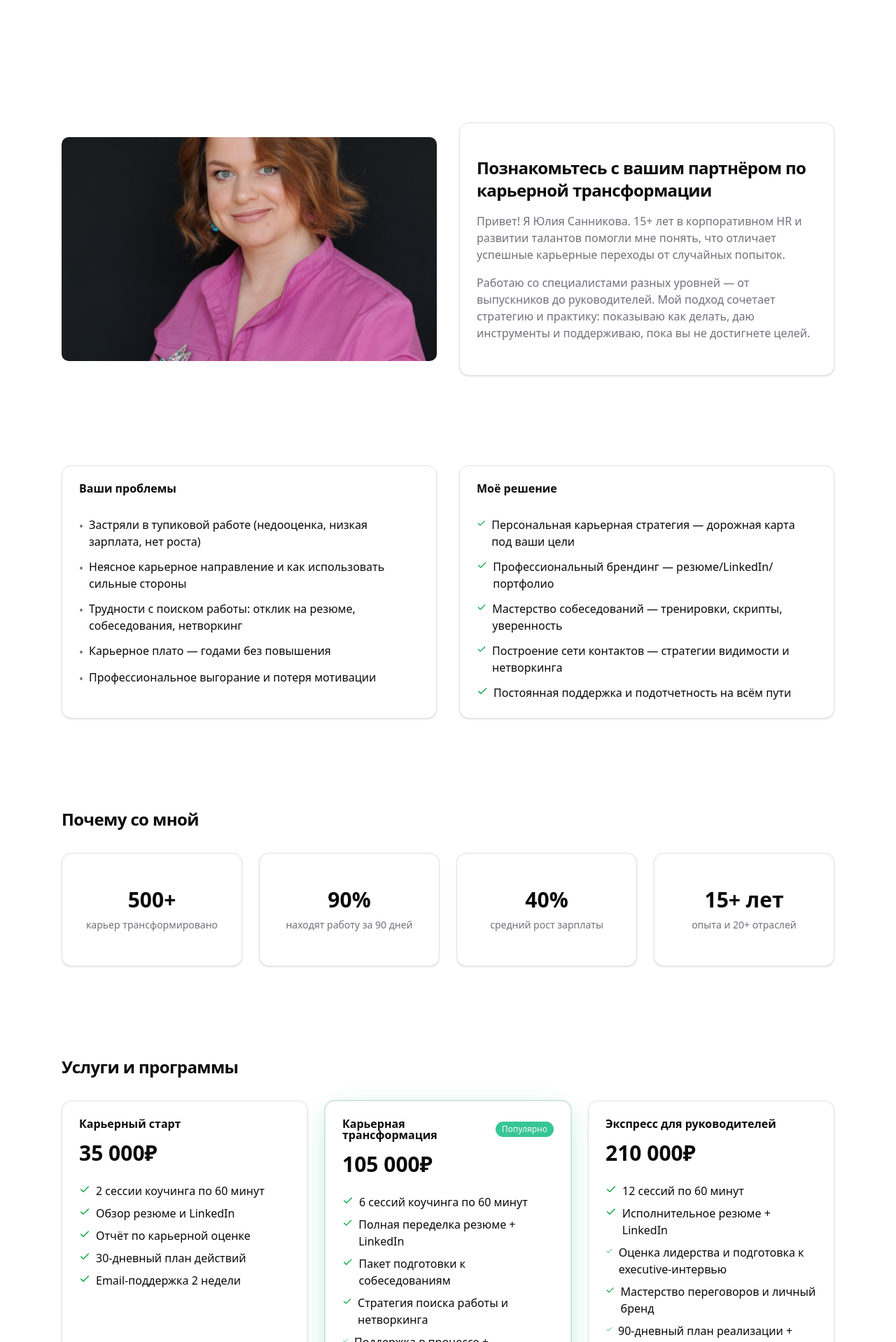
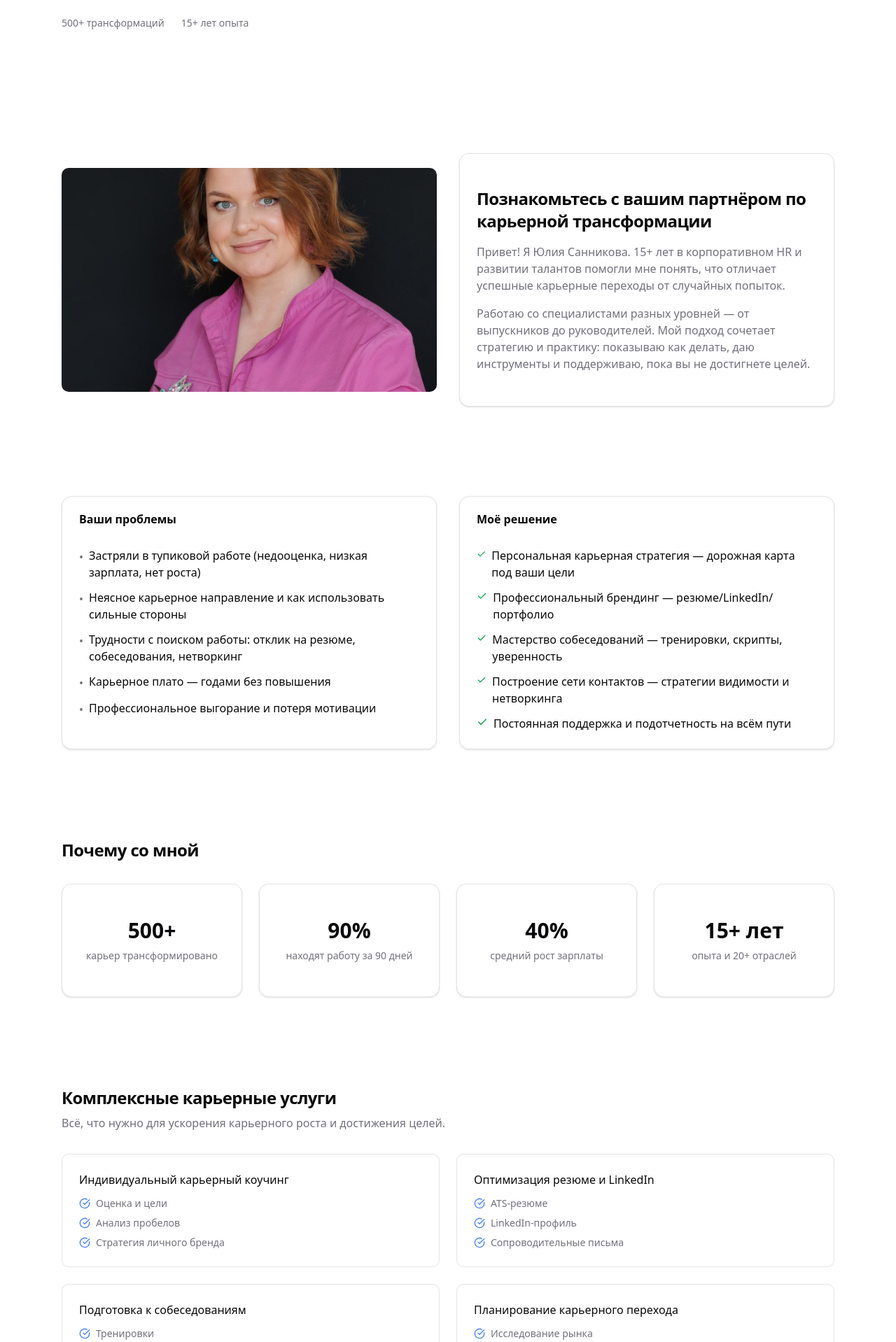
Before and after one commit to lfosignal/career-stories, a Next.js app: page / in a window 1280 px wide. Shown: the part 882-2800 px from the top of the page at 70% size. Built offline with nearby package versions, Linux system fonts and the light colour scheme.

Commit message:
export: adopt CONTENT_EXPORT (palette blue/indigo, services overview, cases, extended copy, nav updates, testimonial stars)

```diff
--- a/src/app/globals.css
+++ b/src/app/globals.css
@@ -51,8 +51,8 @@
   --card-foreground: oklch(0.141 0.005 285.823);
   --popover: oklch(1 0 0);
   --popover-foreground: oklch(0.141 0.005 285.823);
-  /* Brand accent (emerald/teal-ish) */
-  --primary: oklch(0.74 0.14 165);
+  /* Brand accent (blue/indigo per CONTENT_EXPORT) */
+  --primary: oklch(0.65 0.23 264.4);
   --primary-foreground: oklch(0.985 0 0);
   --secondary: oklch(0.967 0.001 286.375);
   --secondary-foreground: oklch(0.21 0.006 285.885);
@@ -63,7 +63,7 @@
   --destructive: oklch(0.577 0.245 27.325);
   --border: oklch(0.92 0.004 286.32);
   --input: oklch(0.92 0.004 286.32);
-  --ring: oklch(0.74 0.14 165 / 55%);
+  --ring: oklch(0.65 0.23 264.4 / 55%);
   --chart-1: oklch(0.646 0.222 41.116);
   --chart-2: oklch(0.6 0.118 184.704);
   --chart-3: oklch(0.398 0.07 227.392);
@@ -86,7 +86,7 @@
   --card-foreground: oklch(0.985 0 0);
   --popover: oklch(0.21 0.006 285.885);
   --popover-foreground: oklch(0.985 0 0);
-  --primary: oklch(0.7 0.12 165);
+  --primary: oklch(0.6 0.21 264.4);
   --primary-foreground: oklch(0.985 0 0);
   --secondary: oklch(0.274 0.006 286.033);
   --secondary-foreground: oklch(0.985 0 0);
--- a/src/app/page.tsx
+++ b/src/app/page.tsx
@@ -7,6 +7,8 @@ import { About } from "@/components/site/About"
 import { Benefits } from "@/components/site/Benefits"
 import { Testimonials } from "@/components/site/Testimonials"
 import { CTASection } from "@/components/site/CTASection"
+import { ServicesOverview } from "@/components/site/ServicesOverview"
+import { Cases } from "@/components/site/Cases"
 
 export default function Home() {
   return (
@@ -15,7 +17,9 @@ export default function Home() {
       <About />
       <ProblemSolution />
       <Benefits />
+      <ServicesOverview />
       <ServicesPricing />
+      <Cases />
       <Testimonials />
       <FAQ />
       <CTASection />
--- /dev/null
+++ b/src/components/site/Cases.tsx
@@ -0,0 +1,30 @@
+import { siteContent } from "@/content/site"
+import { Card, CardContent, CardHeader, CardTitle } from "@/components/ui/card"
+
+export function Cases() {
+  return (
+    <section className="container mx-auto max-w-6xl px-6 py-16" id="cases">
+      <h2 className="mb-8 text-2xl font-semibold tracking-tight">Истории успеха</h2>
+      <div className="grid gap-6 md:grid-cols-3">
+        {siteContent.cases.map((c) => (
+          <Card key={c.title}>
+            <CardHeader>
+              <CardTitle>{c.title}</CardTitle>
+            </CardHeader>
+            <CardContent className="space-y-3 text-sm">
+              <p>
+                <span className="font-medium">Вызов:</span> {c.challenge}
+              </p>
+              <p>
+                <span className="font-medium">Решение:</span> {c.solution}
+              </p>
+              <p>
+                <span className="font-medium">Результат:</span> {c.result}
+              </p>
+            </CardContent>
+          </Card>
+        ))}
+      </div>
+    </section>
+  )
+}
--- a/src/components/site/Header.tsx
+++ b/src/components/site/Header.tsx
@@ -12,11 +12,17 @@ export function Header() {
           {siteContent.brand.name}
         </Link>
         <nav className="hidden items-center gap-5 text-sm md:flex">
+          <a href="#about" className="text-muted-foreground hover:text-foreground">
+            Обо мне
+          </a>
           <a href="#problems" className="text-muted-foreground hover:text-foreground">
             Проблемы
           </a>
           <a href="#services" className="text-muted-foreground hover:text-foreground">
             Услуги
+          </a>
+          <a href="#testimonials" className="text-muted-foreground hover:text-foreground">
+            Отзывы
           </a>
           <a href="#faq" className="text-muted-foreground hover:text-foreground">
             FAQ
@@ -34,8 +40,10 @@ export function Header() {
             </SheetTrigger>
             <SheetContent side="right" className="w-72">
               <div className="mt-10 grid gap-4 text-sm">
+                <a href="#about">Обо мне</a>
                 <a href="#problems">Проблемы</a>
                 <a href="#services">Услуги</a>
+                <a href="#testimonials">Отзывы</a>
                 <a href="#faq">FAQ</a>
                 <a href="#contact">Контакты</a>
               </div>
--- /dev/null
+++ b/src/components/site/ServicesOverview.tsx
@@ -0,0 +1,27 @@
+import { siteContent } from "@/content/site"
+import { CheckCircle } from "lucide-react"
+
+export function ServicesOverview() {
+  const s = siteContent.servicesOverview
+  return (
+    <section className="container mx-auto max-w-6xl px-6 py-16">
+      <h2 className="text-2xl font-semibold tracking-tight">{s.title}</h2>
+      <p className="mt-2 max-w-3xl text-muted-foreground">{s.subtitle}</p>
+      <div className="mt-8 grid gap-6 md:grid-cols-2">
+        {s.items.map((item) => (
+          <div key={item.title} className="rounded-lg border p-6">
+            <h3 className="font-medium">{item.title}</h3>
+            <ul className="mt-3 space-y-2 text-sm text-muted-foreground">
+              {item.bullets.map((b) => (
+                <li key={b} className="flex items-start gap-2">
+                  <CheckCircle className="mt-0.5 size-4 text-primary" />
+                  <span>{b}</span>
+                </li>
+              ))}
+            </ul>
+          </div>
+        ))}
+      </div>
+    </section>
+  )
+}
--- a/src/components/site/Testimonials.tsx
+++ b/src/components/site/Testimonials.tsx
@@ -3,6 +3,7 @@
 import useEmblaCarousel from "embla-carousel-react"
 import { Card, CardContent } from "@/components/ui/card"
 import { siteContent } from "@/content/site"
+import { Star } from "lucide-react"
 
 const testimonials = [
   ...siteContent.testimonials,
@@ -13,13 +14,21 @@ export function Testimonials() {
 
   return (
     <section className="container mx-auto max-w-5xl px-6 py-16" id="testimonials">
-      <h2 className="mb-6 text-2xl font-semibold tracking-tight">Отзывы</h2>
+      <h2 className="mb-2 text-2xl font-semibold tracking-tight">Реальные результаты</h2>
+      <p className="mb-6 text-sm text-muted-foreground">Не только мои слова — что говорят клиенты</p>
       <div className="overflow-hidden" ref={viewportRef}>
         <div className="-ml-4 flex">
           {testimonials.map((t, i) => (
             <div key={i} className="min-w-0 flex-[0_0_100%] pl-4 md:flex-[0_0_50%]">
               <Card className="h-full">
                 <CardContent className="space-y-3 p-6">
+                  <div className="flex items-center gap-1 text-primary">
+                    <Star className="size-4 fill-current" />
+                    <Star className="size-4 fill-current" />
+                    <Star className="size-4 fill-current" />
+                    <Star className="size-4 fill-current" />
+                    <Star className="size-4 fill-current" />
+                  </div>
                   <p className="text-sm text-muted-foreground">{t.text}</p>
                   <p className="text-sm">— {t.name}</p>
                 </CardContent>
--- a/src/content/site.ts
+++ b/src/content/site.ts
@@ -9,7 +9,7 @@ export const siteContent = {
       "Раскройте свой потенциал: Ускорьте карьерный рост с экспертным наставничеством",
     subtitle:
       "Помогу найти работу мечты, сменить профессию или построить план карьерного развития. Персональные стратегии, которые дают реальные результаты за 90 дней или меньше.",
-    metrics: ["90% находят работу ≤ 3 месяца", "500+ трансформаций", "15+ лет опыта"],
+    metrics: ["⭐⭐⭐⭐⭐ Рейтинг 5.0 (200+)", "90% находят работу ≤ 3 месяца", "500+ трансформаций", "15+ лет опыта"],
     primaryCta: "Записаться на консультацию",
     secondaryCta: "Посмотреть программы",
   },
@@ -81,6 +81,57 @@ export const siteContent = {
       featured: false,
     },
   ],
+  servicesOverview: {
+    title: "Комплексные карьерные услуги",
+    subtitle:
+      "Всё, что нужно для ускорения карьерного роста и достижения целей.",
+    items: [
+      {
+        title: "Индивидуальный карьерный коучинг",
+        bullets: ["Оценка и цели", "Анализ пробелов", "Стратегия личного бренда"],
+      },
+      {
+        title: "Оптимизация резюме и LinkedIn",
+        bullets: ["ATS‑резюме", "LinkedIn‑профиль", "Сопроводительные письма"],
+      },
+      {
+        title: "Подготовка к собеседованиям",
+        bullets: ["Тренировки", "База вопросов", "Переговоры о зарплате"],
+      },
+      {
+        title: "Планирование карьерного перехода",
+        bullets: ["Исследование рынка", "Переносимость навыков", "План перехода"],
+      },
+      {
+        title: "Развитие лидерства",
+        bullets: ["Оценка лидерства", "Исполнительное присутствие", "Стратегическое мышление"],
+      },
+      {
+        title: "Стратегия поиска работы",
+        bullets: ["План и трекинг заявок", "Система follow‑ups", "Нетворкинг"],
+      },
+    ],
+  },
+  cases: [
+    {
+      title: "От розницы к продакт‑менеджменту",
+      challenge: "Смена карьеры без опыта в IT",
+      solution: "Перевод навыков, целевой нетворкинг, портфолио",
+      result: "PM‑роль в Яндексе, 250 000₽, 3 месяца",
+    },
+    {
+      title: "Повышение после застоя",
+      challenge: "Старший менеджер без пути роста",
+      solution: "Лидерство, позиционирование, видимость",
+      result: "Повышение до вице‑президента, рост дохода и опционы",
+    },
+    {
+      title: "Переход во время спада",
+      challenge: "Нефтегаз → более стабильная отрасль",
+      solution: "Стратегия перехода, анализ переносимости навыков",
+      result: "Роль в возобновляемой энергетике за 5 месяцев",
+    },
+  ],
   testimonials: [
     {
       name: "Сара Мартинес, менеджер по маркетингу",
```
